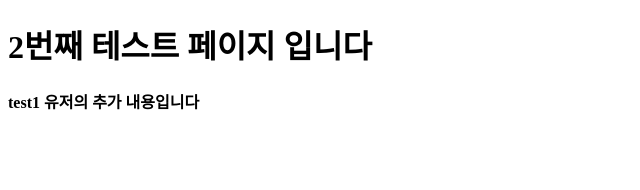
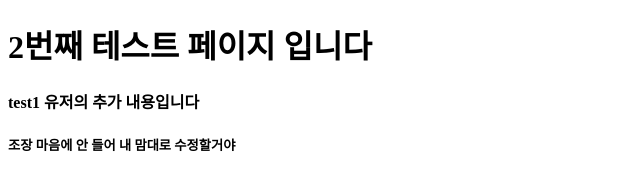
Before and after one commit to lukby2457/git-test, a plain HTML site: page test2.html in a window 1280 px wide. Shown: the whole page, without its empty margins (0-640 px from the left). Drawn offline with Linux system fonts and the light colour scheme.

Commit message:
test2 유저 수정완료

```diff
--- a/test2.html
+++ b/test2.html
@@ -8,5 +8,6 @@
 <body>
     <h1>2번째 테스트 페이지 입니다</h1>
     <h4>test1 유저의 추가 내용입니다</h4>
+    <h5>조장 마음에 안 들어 내 맘대로 수정할거야</h5>
 </body>
 </html>
```
